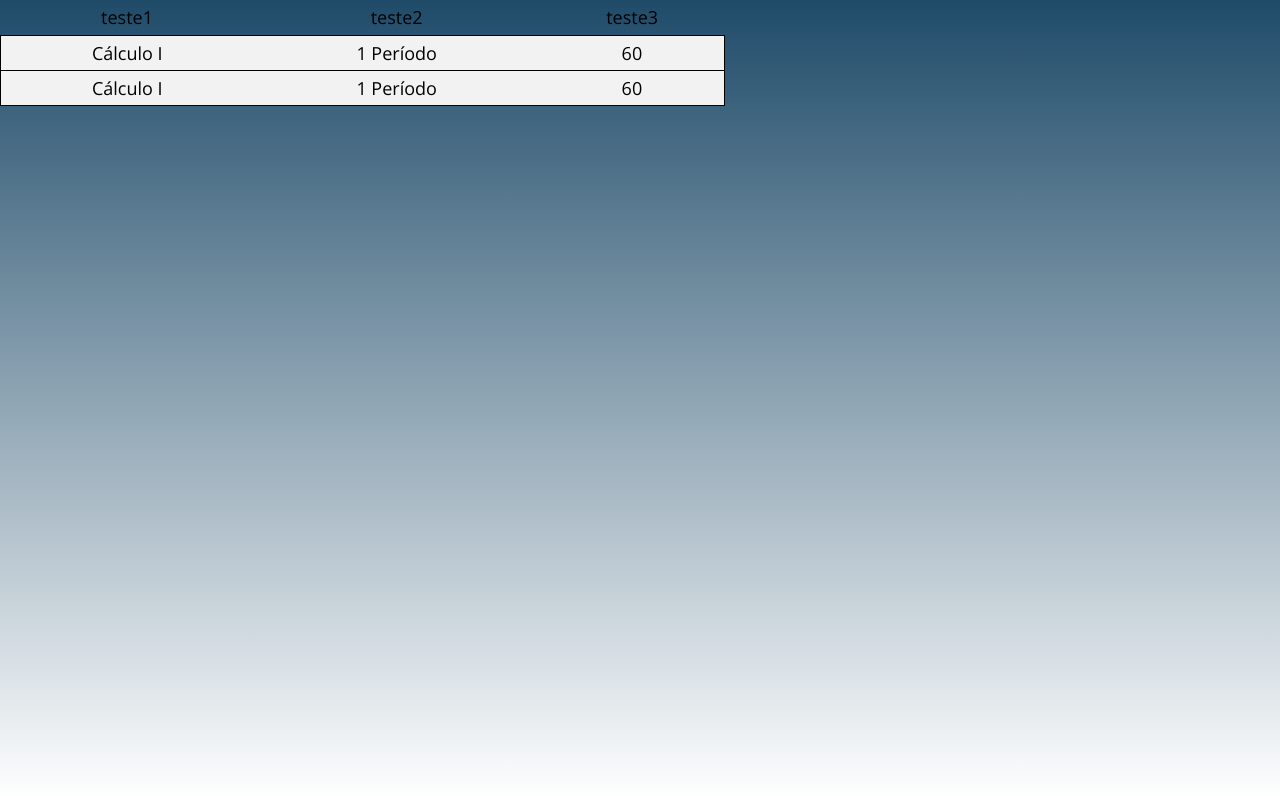
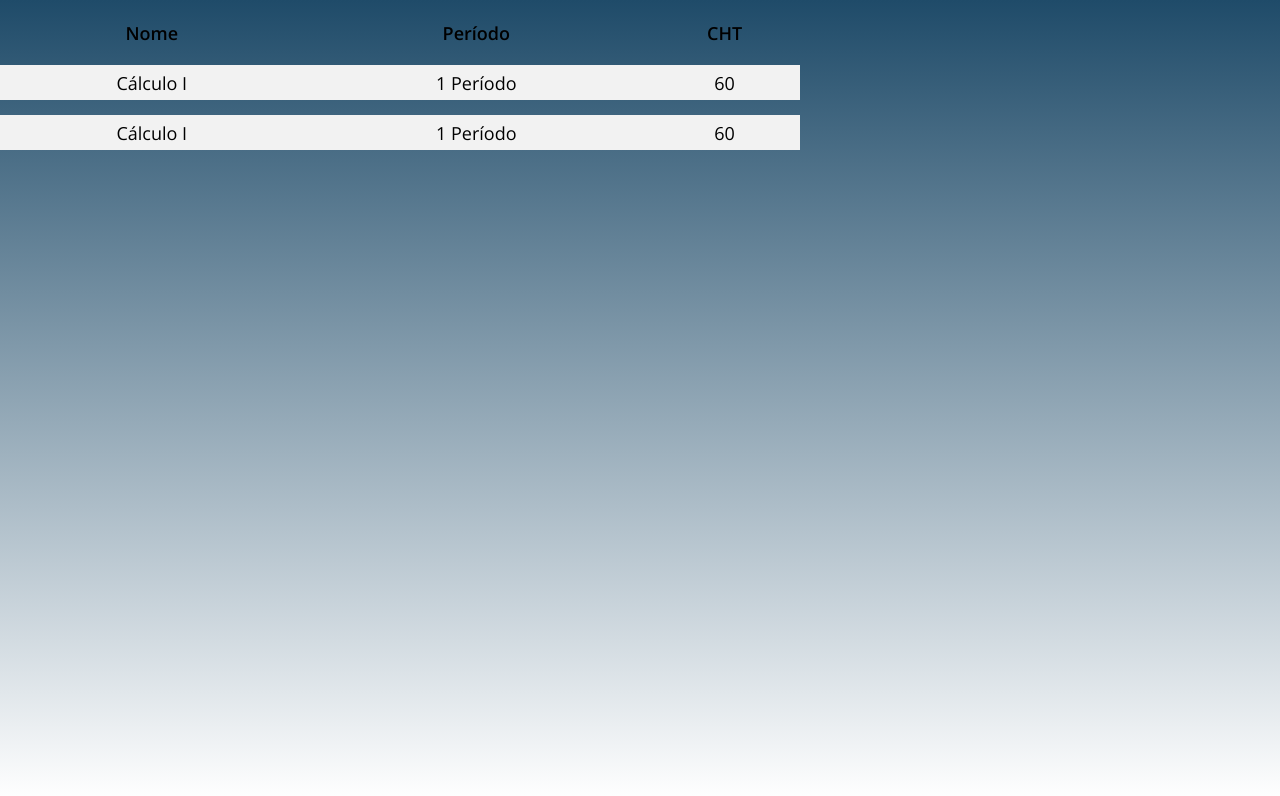
Before and after one commit to gustavo-ferreira03/projeto-iduff-front, a React (Create React App) app: page /test in a window 1280 px wide. Shown: the top 796 px of the page. Built offline with nearby package versions, Linux system fonts and the light colour scheme; a web font is replaced by a local one.

Commit message:
Atualizada estilização do TableRow

```diff
--- a/src/components/Table/Table.module.css
+++ b/src/components/Table/Table.module.css
@@ -1,5 +1,7 @@
 .table {
-    width: 725px;
+    width: 800px;
+    border-collapse: separate;
+    border-spacing: 0 15px;
 }
 
 .table tr {
@@ -10,6 +12,7 @@
 }
 
 .table th {
+    font-weight: 600;
     text-align: center;
     vertical-align: middle;
 }
--- a/src/components/Table/TableRow/TableRow.css
+++ b/src/components/Table/TableRow/TableRow.css
@@ -1,5 +1,4 @@
 .table_row {
     background-color: var(--gray);
     border: 0.5px solid var(--black);
-    border-collapse: collapse;
 }
--- a/src/pages/Test.jsx
+++ b/src/pages/Test.jsx
@@ -3,9 +3,9 @@ import TableRow from '../components/Table/TableRow/ResumeTableRow'
 import Table from '../components/Table/Table'
 
 const columns = [
-  "teste1",
-  "teste2",
-  "teste3"
+  "Nome",
+  "Período",
+  "CHT"
 ]
 
 const courses = [{
```
